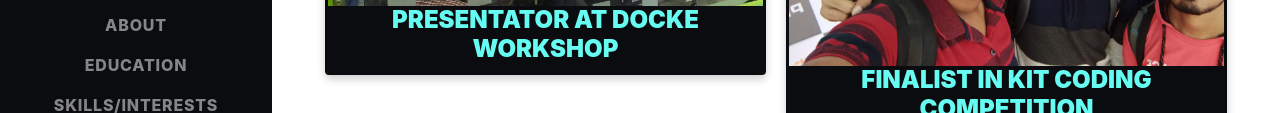
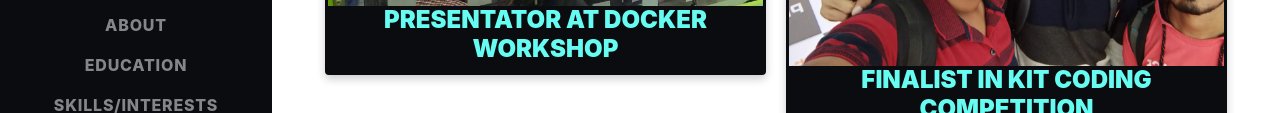
Before and after one commit to bhagat-hrishi/sample-portfolio, a website: page tech.html in a window 1280 px wide. Shown: the part 367-480 px from the top of the page. Drawn offline with nearby package versions, Linux system fonts and the light colour scheme; a web font is replaced by a local one.

Commit message:
Update tech.html

```diff
--- a/tech.html
+++ b/tech.html
@@ -95,7 +95,7 @@
                 <div class="column">
                     <div class="card animate__animated animate__backInLeft" style="float: left;">
                         <img src="assets/img/docker.jpeg" alt="docker" style="max-width: 100%;max-height:500px;">
-                        <h4><b>Presentator at Docke WorkShop</b></h4>
+                        <h4><b>Presentator at Docker WorkShop</b></h4>
                     </div>
                 </div>
                 <div class="column">
```
